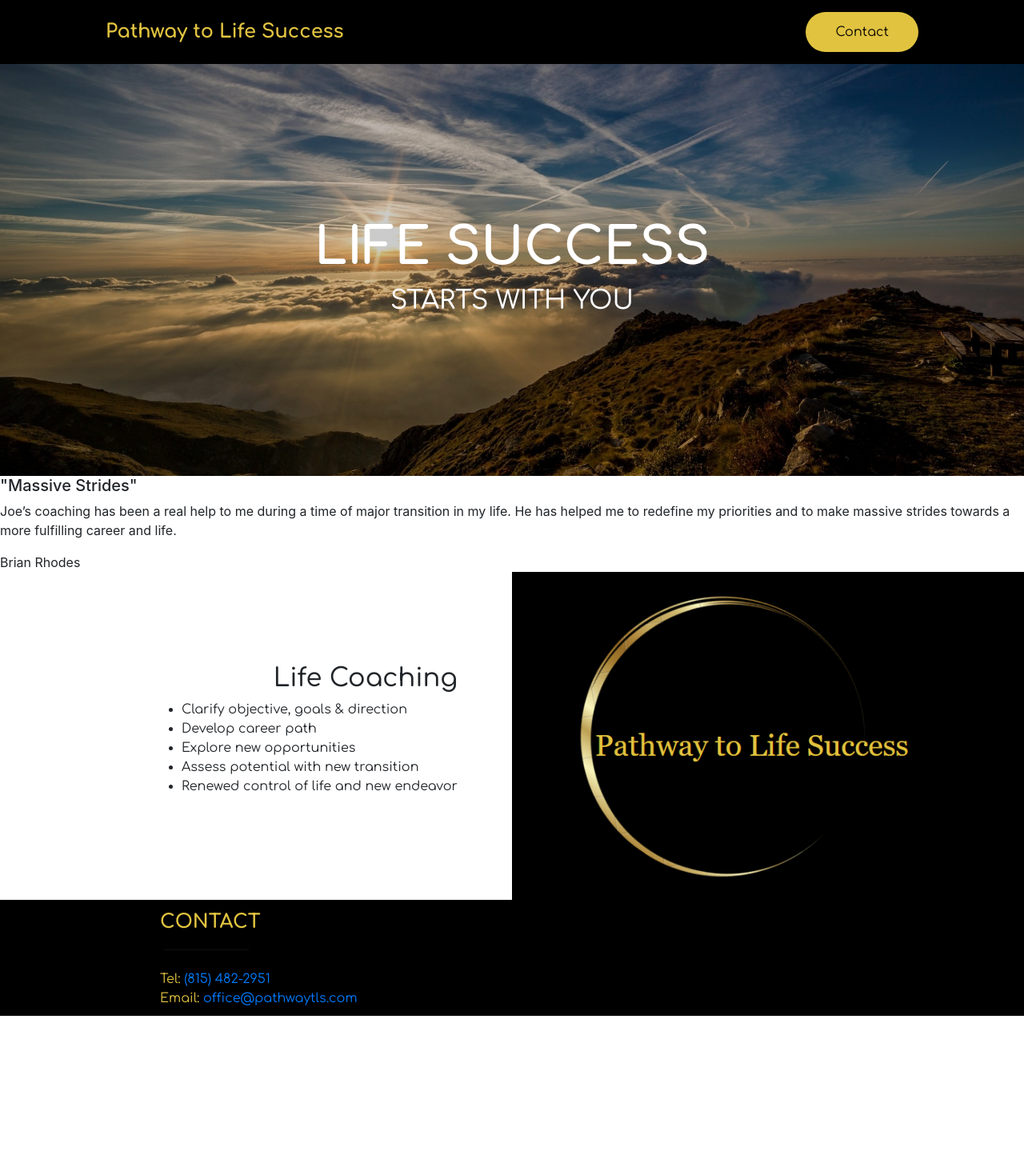
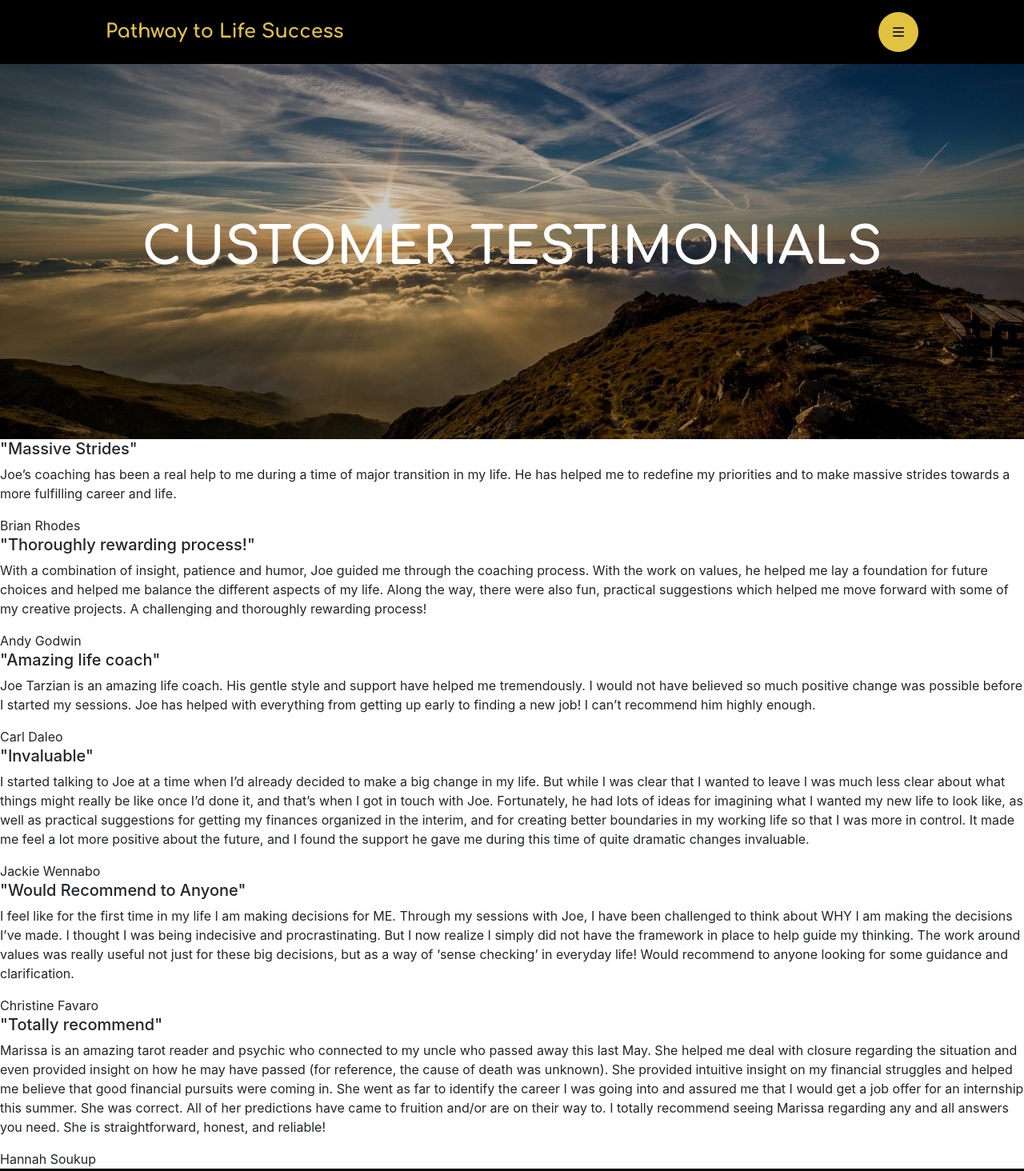
Before and after one commit to pathwaytls/pathwaytls.github.io, a plain HTML site: page testimonials.html in a window 1280 px wide. Shown: the top 1464 px of the page at 80% size. Before the commit the page ends 1270 px from the top, so only its background shows below. Drawn offline with nearby package versions, Linux system fonts and the light colour scheme.

Commit message:
Update testimonials.html

```diff
--- a/testimonials.html
+++ b/testimonials.html
@@ -5,26 +5,39 @@
     <!-- Required meta tags -->
     <meta charset="utf-8">
     <meta name="viewport" content="width=device-width, initial-scale=1, shrink-to-fit=no">
+    <meta name="description" content="Read testimonials from some of our satisfied customers.">
+    <meta name="keywords" content="Pathways, Life Coaching, Life Success, Success, Testimonials">
+    <meta name="author" content="Sam Scheer">
+
+    <link rel="icon" type="image/x-icon" href="/images/favicon.ico.png">
 
     <!-- Bootstrap CSS -->
     <link rel="stylesheet" href="https://maxcdn.bootstrapcdn.com/bootstrap/4.0.0/css/bootstrap.min.css" crossorigin="anonymous">
     <link rel="stylesheet" href="https://use.fontawesome.com/releases/v5.6.3/css/all.css" crossorigin="anonymous">
     <link href="https://cdnjs.cloudflare.com/ajax/libs/font-awesome/4.7.0/css/font-awesome.css" rel="stylesheet">
+    <link rel="stylesheet" href="https://cdnjs.cloudflare.com/ajax/libs/font-awesome/6.4.2/css/all.min.css">
     <link href="https://fonts.googleapis.com/css?family=Comfortaa:100,200,300,400,500,600,700,800" rel="stylesheet">
     <link rel="stylesheet" href="https://cdnjs.cloudflare.com/ajax/libs/ekko-lightbox/5.3.0/ekko-lightbox.css">
 
-    <title>Pathway to Life Success</title>
+    <title>Testimonials | Pathway to Life Success</title>
 </head>
 <style>
 .navbar {padding:5px;background:#000;height:80px;width:100%;position:sticky;top:0;left:0;}
+.navbar a {color:#222;text-decoration:none;}
 .navdiv {display:flex;width:100%;justify-content:space-between;align-items:center;margin:0 10%;font-family:Comfortaa;}
 .navdiv {}
-.navlogo{display:none;max-height:110px;width:auto;}
+.navlogo {display:none;max-height:110px;width:auto;}
 .navtitle {font-size:1.5em;font-weight:bold;color:#e1c340;margin-bottom:0px;}
+.sub-menu {opacity:0;visibility:hidden;display:none;position:absolute;top:100%;left:unset;right:10%;padding:0;z-index:100;-webkit-transition: all 0.3s ease;transition: all 0.3s ease;-ms-transform: translateY(-100%);-webkit-transform:translateY(-100%);transform: translateY(-100%);}
+.sub-menu.open {display: grid;}
+.navbutton:hover>.sub-menu {opacity:1;visibility:visible;-ms-transform: translateY(0px);-webkit-transform: translateY(0px);transform: translateY(0px);}
+.sub-menu>li {position:relative;display:flex;grid-column:1/ -1;transition:all 0.2s;align-items:center;background:#333;padding:10px;transition: background 0.3s;}
+.sub-menu li:hover {background: #444;}
+.sub-menu>li>a {display: flex;align-items: center;height: 100%;background: transparent;color: #fff;font-weight: 700;font-family: Comfortaa,sans-serif;letter-spacing: normal;white-space: nowrap;text-decoration: none;text-transform: none;transition: all 0.3s ease-in;transition: color 0.3s;}
 .banner {padding:15% 5%;background-image: url("/images/mountains.jpg");background-size:cover;background-position:center;box-shadow: inset 0 0 0 1000px rgba(0,0,0,.2);}
 .banner-content>h1 {font-size:4em;color:#fff;font-weight:bold;text-align:center;font-family:Comfortaa;}
 .banner-content>h2 {font-size:2em;color:#fff;text-align:center;font-family:Comfortaa;}
-.button {display:flex;height:50px;background:#e1c340;border-radius:25px;padding:0px 37px;align-items: center;justify-content: center;color:#000;font-family:Comfortaa;}
+.button {display:flex;height:50px;background:#e1c340;border-radius:25px;padding:0px 18px;align-items: center;justify-content: center;color:#000;font-family:Comfortaa;}
 .inforow {display:flex;}
 .inforowinner {display:flex;width:100%;justify-content:space-evenly;align-items:center;flex:1 0 auto;}
 .infohalf {width:50%;padding:1%;}
@@ -34,6 +47,10 @@
 .infoimg {width:100%;padding:3%;}
 .footer {background:#000;font-family:Comfortaa;}
 .contactinfo {max-width:900px;margin:auto;padding:10px;color:#e1c340;font-family:Comfortaa;}
+@media (min-width: 768px) {
+  .sub-menu {display: grid; }
+  .navbutton:hover .sub-menu {opacity: 1;visibility: visible;transform: translateY(0);}
+}
 @media screen and (max-width: 1050px) {
 .infologo {margin-left:auto;}
 }
@@ -41,7 +58,7 @@
 .navdiv {margin:6%;}
 .navbar {height:auto;}
 .navtitle {font-size:1.2em;}
-.button {display:flex;height:auto;padding:5px 15px;}
+.button {display:flex;height:auto;padding:8px 10px;}
 .banner {padding:25% 5%;}
 .banner-content>h1 {font-size:3em;}
 .banner-content>h2 {font-size:1.7em;}
@@ -49,20 +66,37 @@
 .infohalf {width:100%;text-align:center;}
 .infotext , .infotextright {align-items:center;margin-right:auto;margin-left:auto;padding:5%;text-align: left;}
 }
+@media screen and (max-width: 600px) {
+.hidden-xs {display: none !important;}
+}
+@media screen and (min-width: 601px) {
+.visible-xs {display: none !important;}
+}
 </style>
+
+<script>
+function toggleMenu() {
+  document.getElementById("sub-menu").classList.toggle("open");
+}
+</script>
 
 <body>
 <container style="">
 <nav class="navbar">
     <div class="navdiv">
-        <img class="navlogo" title="Pathway to life Success Logo" src="/images/pathway-to-life-success.png" /><h1 class="navtitle">Pathway to Life Success</h1>
-        <a class="button" href="#contact">Contact</a>
+        <a href="https://pathwaytolifesuccess.com/"><img class="navlogo" title="Pathway to life Success Logo" src="/images/pathway-to-life-success.png" /><h1 class="navtitle">Pathway to Life Success</h1></a>
+        <div class="navbutton"><a class="button" onclick="toggleMenu()"><i class="fa-solid fa-bars"></i></a>
+            <ul id="sub-menu" class="sub-menu">
+              <li><a href="/services">Services</a></li>
+              <li><a href="/testimonials">Testimonials</a></li>
+              <li><a href="#contact">Contact</a></li>
+            </ul>
+        </div>
     </div>
 </nav>
 <div class="banner">
     <div class="banner-content">
-        <h1>LIFE SUCCESS</h1>
-        <h2>STARTS WITH YOU</h2>
+        <h1>CUSTOMER TESTIMONIALS</h1>
     </div>
 </div>
 <div class="inforow">
@@ -74,24 +108,46 @@
 </div>
 
 <div class="inforow">
-    <div class="inforowinner">
-        <div class="infohalf">
-        <div class="infotext">
-            <h2>Life Coaching</h2>
-            <ul>
-                <li>Clarify objective, goals & direction</li>
-                <li>Develop career path</li>
-                <li>Explore new opportunities</li>
-                <li>Assess potential with new transition</li>
-                <li>Renewed control of life and new endeavor</li>
-            </ul>
+    <div class="review-box">
+        <h5 class="review-title">"Thoroughly rewarding process!"</h5>
+        <p>With a combination of insight, patience and humor, Joe guided me through the coaching process. With the work on values, he helped me lay a foundation for future choices and helped me balance the different aspects of my life. Along the way, there were also fun, practical suggestions which helped me move forward with some of my creative projects. A challenging and thoroughly rewarding process!</p>
+        <span>Andy Godwin</span>
     </div>
 </div>
-        <div class="infohalf" style="background:#000;">
-            <img class="infologo" title="Pathway to life Success Logo" src="/images/pathway-to-life-success.png" />
+
+<div class="inforow">
+    <div class="review-box">
+        <h5 class="review-title">"Amazing life coach"</h5>
+        <p>Joe Tarzian is an amazing life coach. His gentle style and support have helped me tremendously. I would not have believed so much positive change was possible before I started my sessions. Joe has helped with everything from getting up early to finding a new job! I can’t recommend him highly enough.</p>
+        <span>Carl Daleo</span>
     </div>
 </div>
+
+<div class="inforow">
+    <div class="review-box">
+        <h5 class="review-title">"Invaluable"</h5>
+        <p>I started talking to Joe at a time when I’d already decided to make a big change in my life. But while I was clear that I wanted to leave I was much less clear about what things might really be like once I’d done it, and that’s when I got in touch with Joe. Fortunately, he had lots of ideas for imagining what I wanted my new life to look like, as well as practical suggestions for getting my finances organized in the interim, and for creating better boundaries in my working life so that I was more in control. It made me feel a lot more positive about the future, and I found the support he gave me during this time of quite dramatic changes invaluable.</p>
+        <span>Jackie Wennabo</span>
     </div>
+</div>
+
+<div class="inforow">
+    <div class="review-box">
+        <h5 class="review-title">"Would Recommend to Anyone"</h5>
+        <p>I feel like for the first time in my life I am making decisions for ME. Through my sessions with Joe, I have been challenged to think about WHY I am making the decisions I’ve made. I thought I was being indecisive and procrastinating. But I now realize I simply did not have the framework in place to help guide my thinking. The work around values was really useful not just for these big decisions, but as a way of ‘sense checking’ in everyday life! Would recommend to anyone looking for some guidance and clarification.</p>
+        <span>Christine Favaro</span>
+    </div>
+</div>
+
+<div class="inforow">
+    <div class="review-box">
+        <h5 class="review-title">"Totally recommend"</h5>
+        <p>Marissa is an amazing tarot reader and psychic who connected to my uncle who passed away this last May. She helped me deal with closure regarding the situation and even provided insight on how he may have passed (for reference, the cause of death was unknown). She provided intuitive insight on my financial struggles and helped me believe that good financial pursuits were coming in. She went as far to identify the career I was going into and assured me that I would get a job offer for an internship this summer. She was correct. All of her predictions have came to fruition and/or are on their way to. I totally recommend seeing Marissa regarding any and all answers you need. She is straightforward, honest, and reliable!</p>
+        <span>Hannah Soukup</span>
+    </div>
+</div>
+
+
 <div id="contact" class="footer">
     <div class="contactinfo">
         <span style="font-size:1.5em;font-weight:bold">CONTACT</span>
```
Lines whose indentation alone changed are shown as unchanged.
